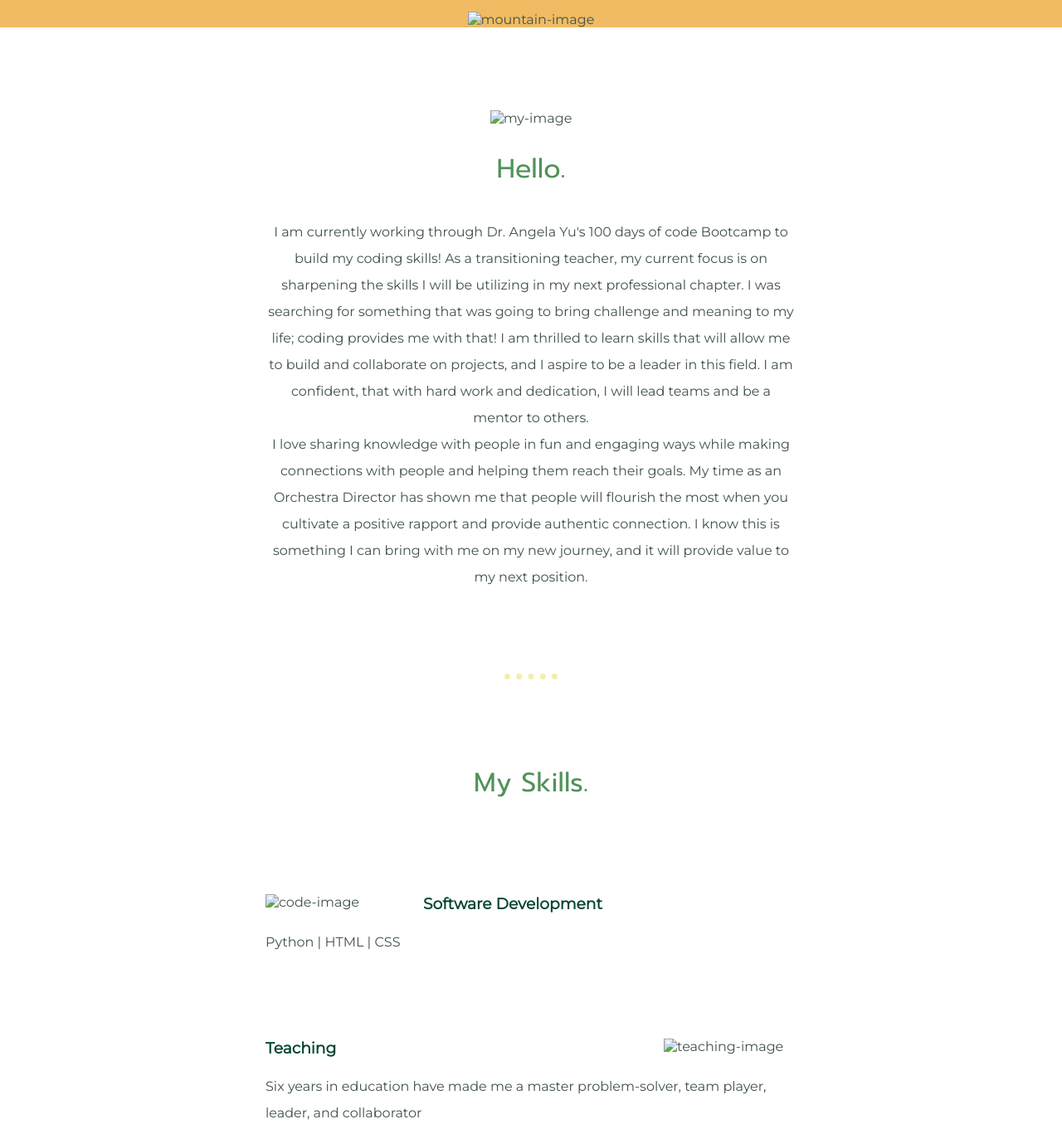
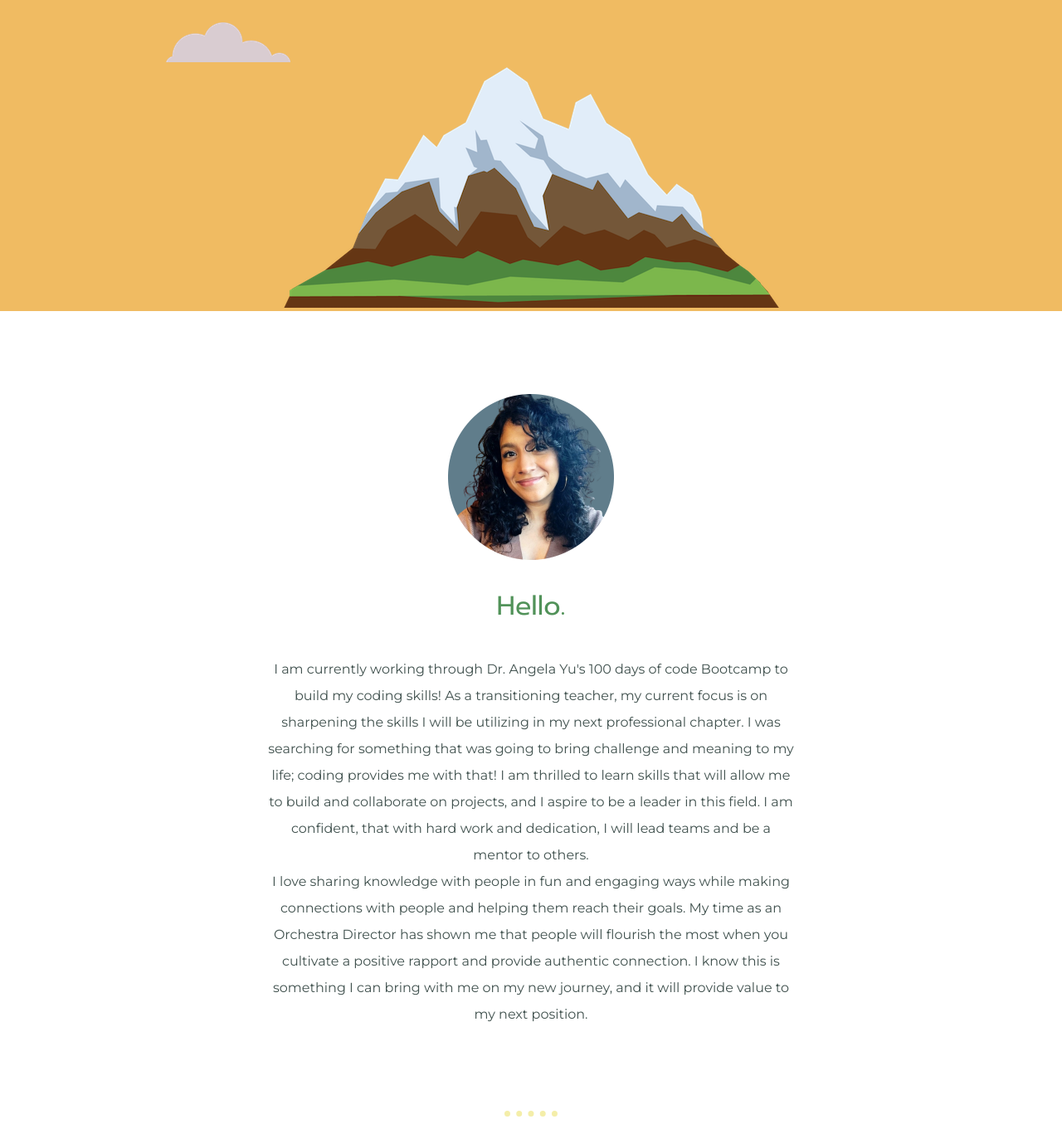
Before and after one commit to mayrapena1324/cv-website, a plain HTML site: page index.html in a window 1280 px wide. Shown: the part 380-1741 px from the top of the page at 83% size. Drawn offline with Linux system fonts and the light colour scheme; files that its build step writes are made by us from their sources.

Commit message:
editing path to images

```diff
--- a/index.html
+++ b/index.html
@@ -13,15 +13,15 @@
 </head>
 <body>
     <div class="top-container">
-        <img class="top-cloud" src="images/cloud.png" alt="cloud-image">
+        <img class="top-cloud" src="cloud.png" alt="cloud-image">
         <h1>I'm Mayra.</h1>
         <h2>a <span class="python">python</span> developer</h2>
-        <img class="bottom-cloud" src="images/cloud.png" alt="cloud-image">
-        <img class="mountain-image" src="images/mountain.png" alt="mountain-image">
+        <img class="bottom-cloud" src="cloud.png" alt="cloud-image">
+        <img class="mountain-image" src="mountain.png" alt="mountain-image">
     </div>
     <div class="middle-container">
       <div class="profile">
-        <img class="my-image" src="/images/my_image.png" alt="my-image">
+        <img class="my-image" src="my_image.png" alt="my-image">
         <h2>Hello.</h2>
         <p class="intro">I am currently working through Dr. Angela Yu's 100 days of code Bootcamp to build my coding skills!
             As a transitioning teacher, my current focus is on sharpening the skills I will be utilizing
@@ -40,13 +40,13 @@
     <div class="skills">
         <h2>My Skills.</h2>
         <div class="skill-row">
-          <img class="code-image" src="/images/code-flat.png" alt="code-image">
+          <img class="code-image" src="code-flat.png" alt="code-image">
           <h3>Software Development </h3>
           <p>Python | HTML | CSS </p>
         </div>
     </div>
         <div class="skill-row">
-            <img class="teaching-image" src="/images/teaching-image.png" alt="teaching-image">
+            <img class="teaching-image" src="teaching-image.png" alt="teaching-image">
             <h3>Teaching</h3>
             <p>Six years in education have made me a master problem-solver, team player, leader, and collaborator</p>
         </div>
@@ -60,7 +60,7 @@
     <a class="btn" href="mailto:mayraapena2016@email.com">CONTACT ME</a>
     <div class="bottom-container">
       <a class="footer-link" href="https://www.linkedin.com/in/mayra-pena33/">LinkedIn</a>
-      <a class="footer-link" href="https://www.appbrewery.co/">Website</a>
+      <a class="footer-link" href="https://mayrapena1324.github.io/cv-website/">Website</a>
       <p class="copyright">© 2018 Mayra Pena Almanza.</p>
     </div>
 
```
